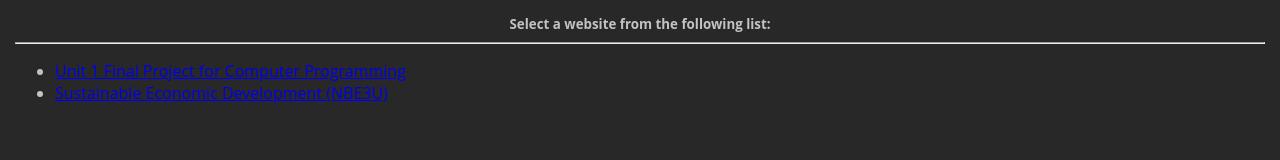
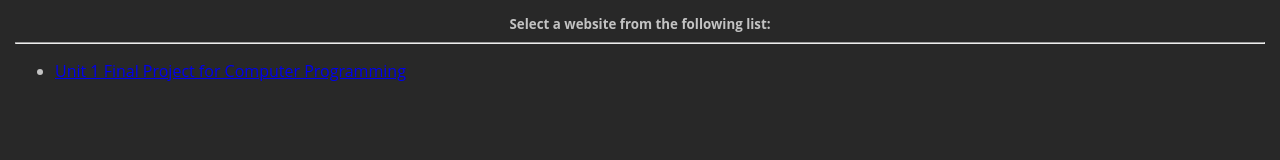
Before and after one commit to conn6151/conn6151.github.io, a plain HTML site: page index.html in a window 1280 px wide. Drawn offline with Linux system fonts and the light colour scheme.

Commit message:
Remove useless link

```diff
--- a/index.html
+++ b/index.html
@@ -14,9 +14,6 @@
             <li>
                 <a href="/u1-project-conn6151">Unit 1 Final Project for Computer Programming</a>
             </li>
-            <li>
-                <a href="/NBE3U">Sustainable Economic Development (NBE3U)</a>
-            </li>
         </ul>
     </body>
 </html>
```
